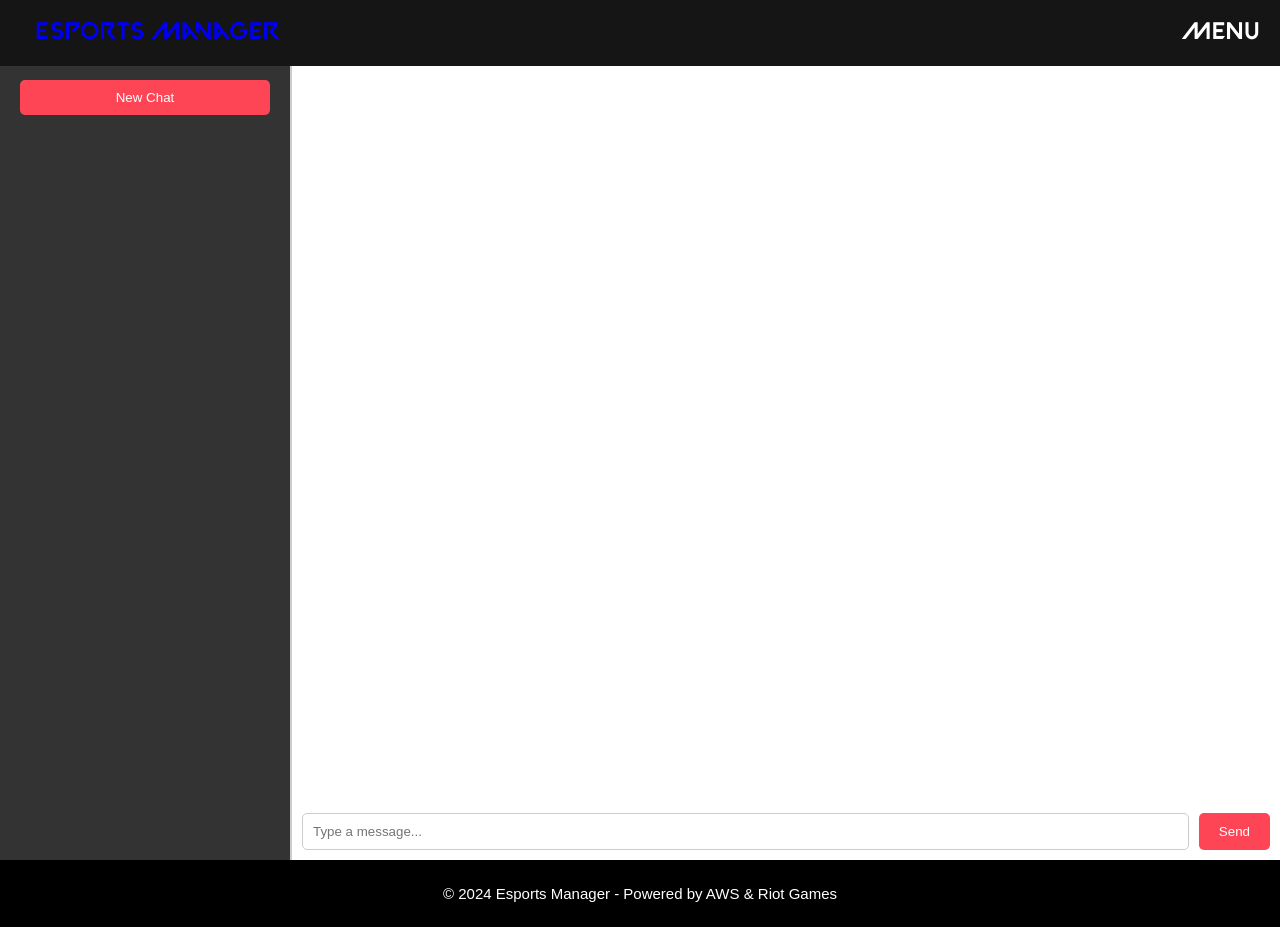
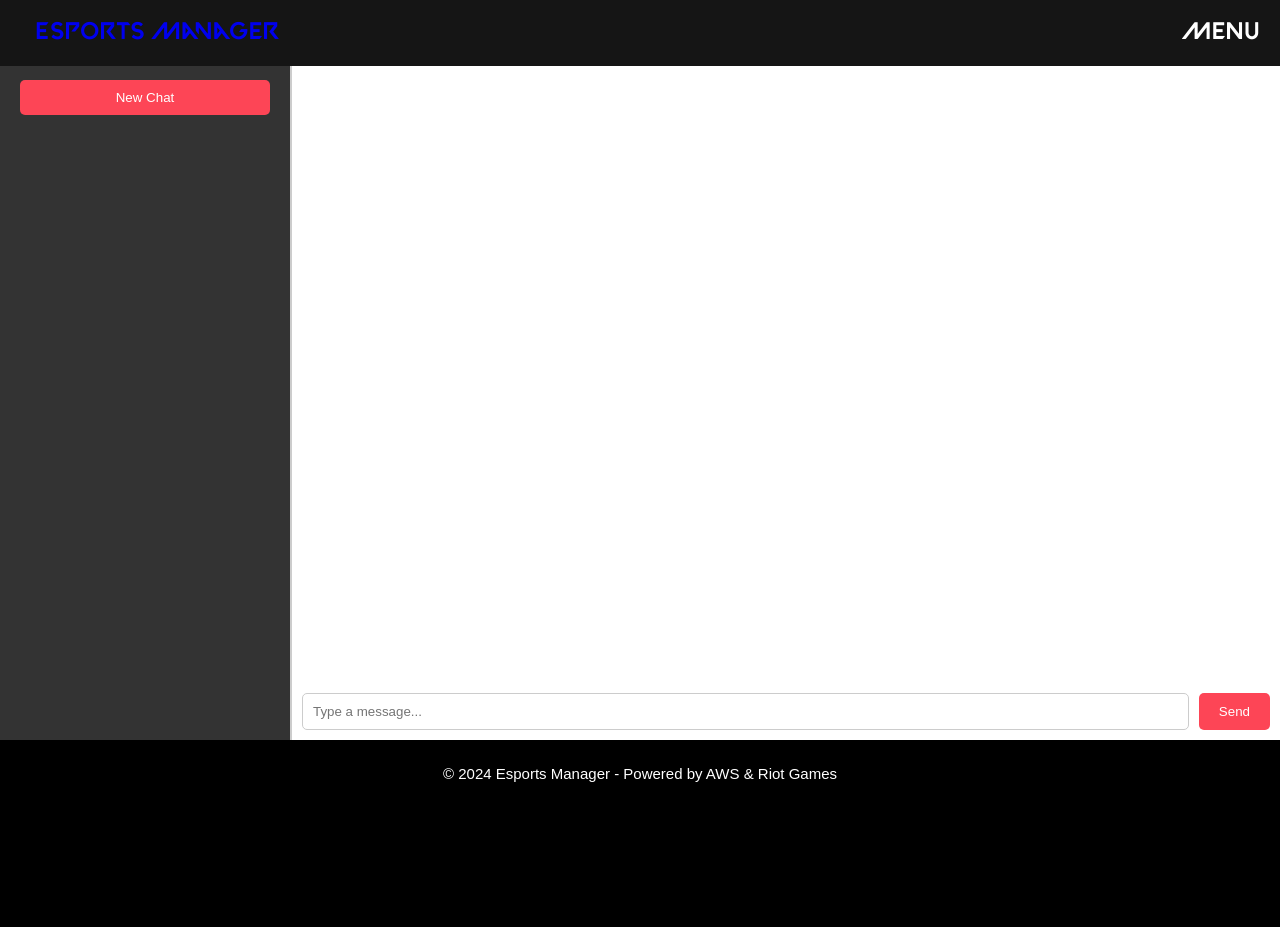
Before and after one commit to tx-appdev/aws-hackathon, a Next.js app in the folder client-next/: page /chatbot in a window 1280 px wide. After the commit the page ends 807 px from the top, so only its background shows below. Built offline with nearby package versions, Linux system fonts and the light colour scheme.

Commit message:
Fix app layout

```diff
--- a/client-next/src/app/chatbot/Chatbot.module.css
+++ b/client-next/src/app/chatbot/Chatbot.module.css
@@ -2,7 +2,7 @@
 
 .chatbotContainer {
   display: flex;
-  height: 100vh;
+  height: 85vh;
   background-color: #f4f4f4;
   padding-top: 60px;
   overflow: hidden; /* Prevents horizontal scroll */
--- a/client-next/src/app/components/Menu/menu.js
+++ b/client-next/src/app/components/Menu/menu.js
@@ -90,9 +90,6 @@ const Menu = () => {
                     </div>
                 </div>
             </div>
-            <div className="menu-preview">
-                <p>Video preview</p>
-            </div>
         </div>
     </div>;
 }
--- a/client-next/src/app/styles.css
+++ b/client-next/src/app/styles.css
@@ -23,10 +23,6 @@
   font-size: 5rem;
   margin: 0;
   margin-top: 40px;
-}
-
-.body {
-  height: 1000px;
 }
 
 .btn {
```
